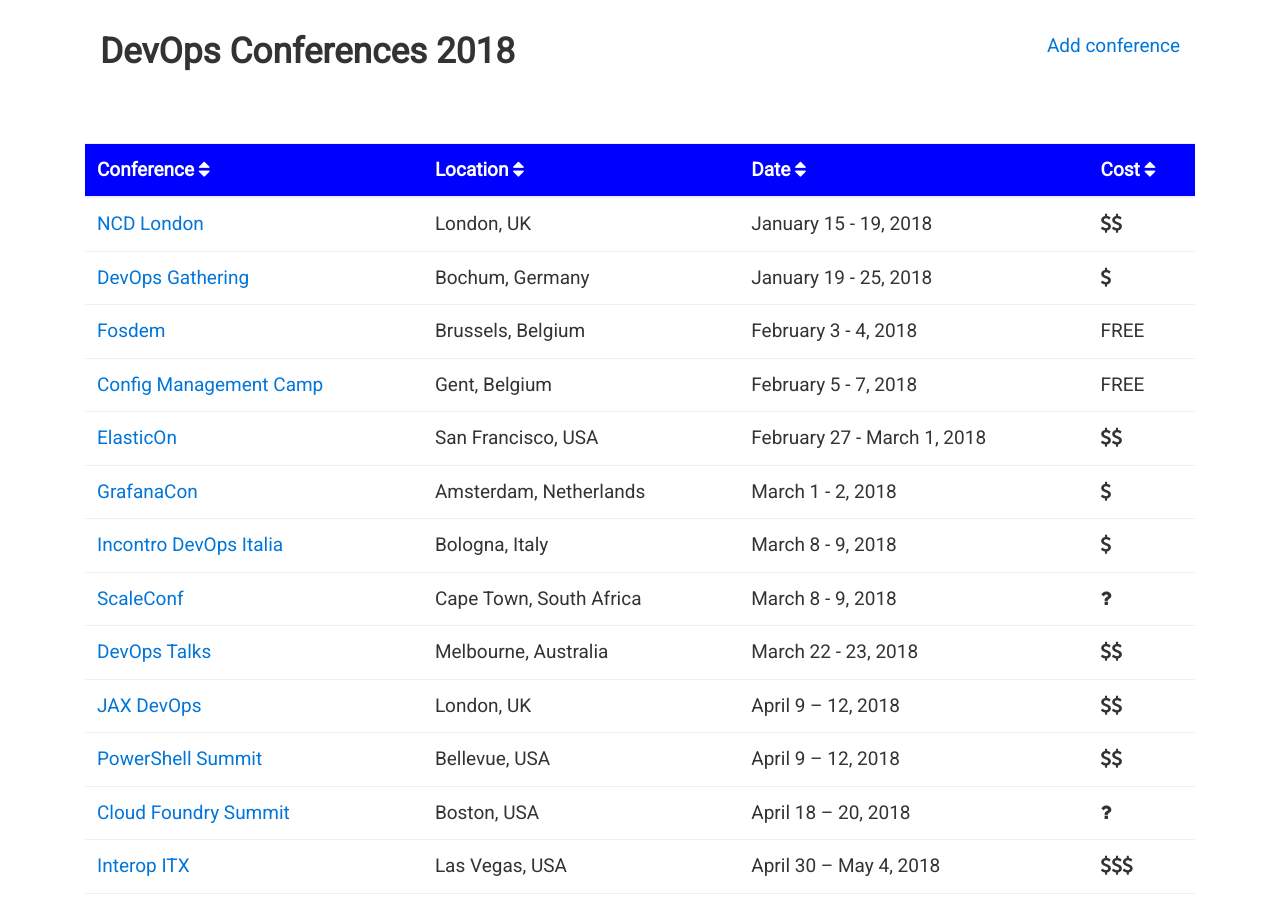
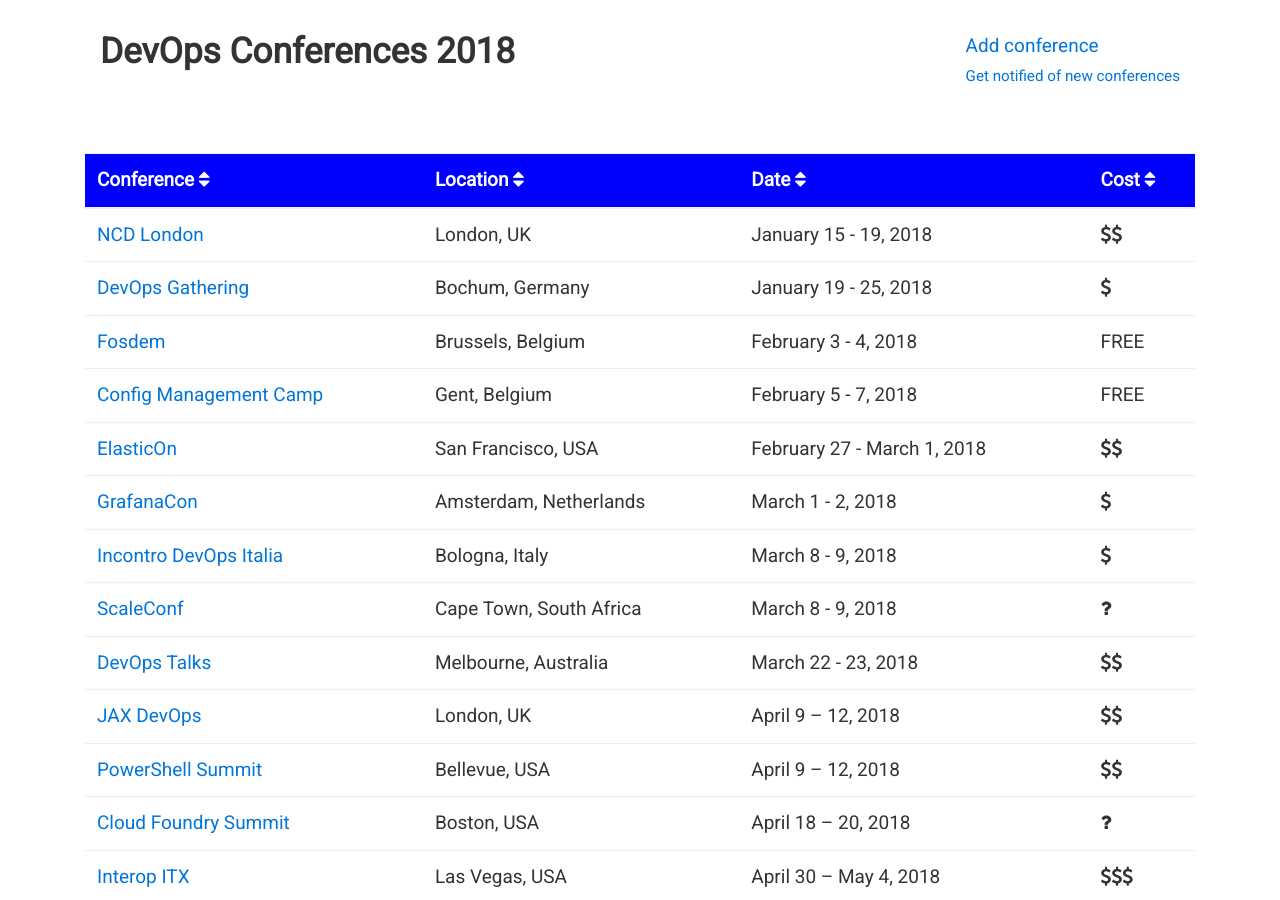
Before and after one commit to finspin/gotodevops.org, a Jekyll site: the page built from index.md, in a window 1280 px wide and 900 px high. Built offline with Jekyll 4.4.1, drawn with Linux system fonts in a browser that asks for light colours; nearby versions of some CDN libraries.

Commit message:
Added email subscription

```diff
--- a/_includes/head.html
+++ b/_includes/head.html
@@ -1,4 +1,13 @@
 <head>
+    <!--Global site tag (gtag.js) - Google Analytics-->
+    <script async src="https://www.googletagmanager.com/gtag/js?id=UA-60153-41"></script>
+    <script>
+        window.dataLayer = window.dataLayer || [];
+        function gtag(){dataLayer.push(arguments);}
+        gtag('js', new Date());
+
+        gtag('config', 'UA-60153-41');
+    </script>
     <meta charset="utf-8">
     <meta name="viewport" content="width=device-width, initial-scale=1.0">
     <meta name="description" content="DevOps conferences in 2018">
--- a/_includes/header.html
+++ b/_includes/header.html
@@ -1,11 +1,15 @@
 <div class="header row">
-    <div class="col-md-6">
+    <div class="col-md-8">
         <h1>{{ page.title }}</h1>
     </div>
-    <div class="col-md-3 offset-md-3">
+    <div class="col-md-4">
         <div class="pull-right">
-        <a class="github-button" href="https://github.com/finspin/gotodevops.org" data-size="large"
-           data-show-count="false" aria-label="Contribute to finspin/gotodevops.org on GitHub">Add conference</a>
-            </div>
+            <a class="github-button" href="https://github.com/finspin/gotodevops.org" data-size="large"
+               data-show-count="false" aria-label="Contribute to finspin/gotodevops.org on GitHub">Add conference</a>
+            <br>
+            <small>
+            <a href="https://www.subscribepage.com/a1m1e5">Get notified of new conferences</a>
+            </small>
+        </div>
     </div>
 </div>
```
